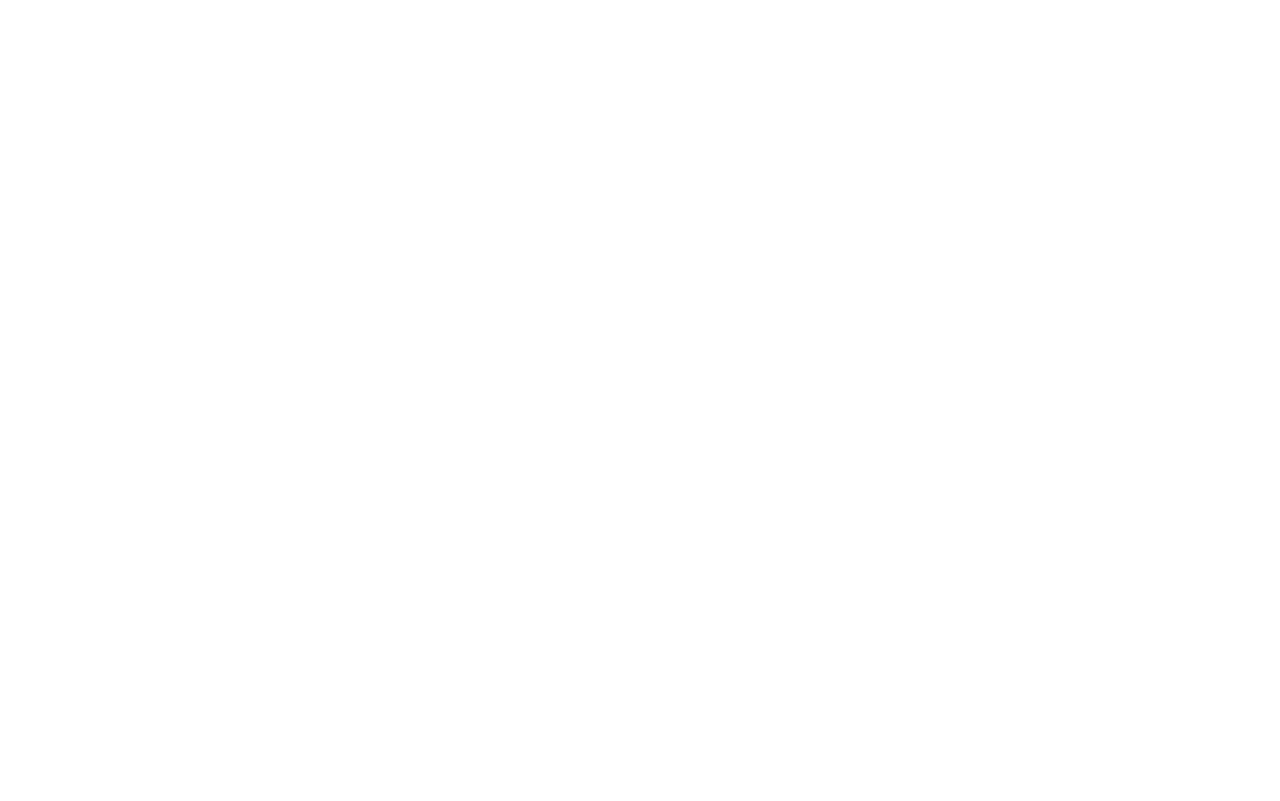
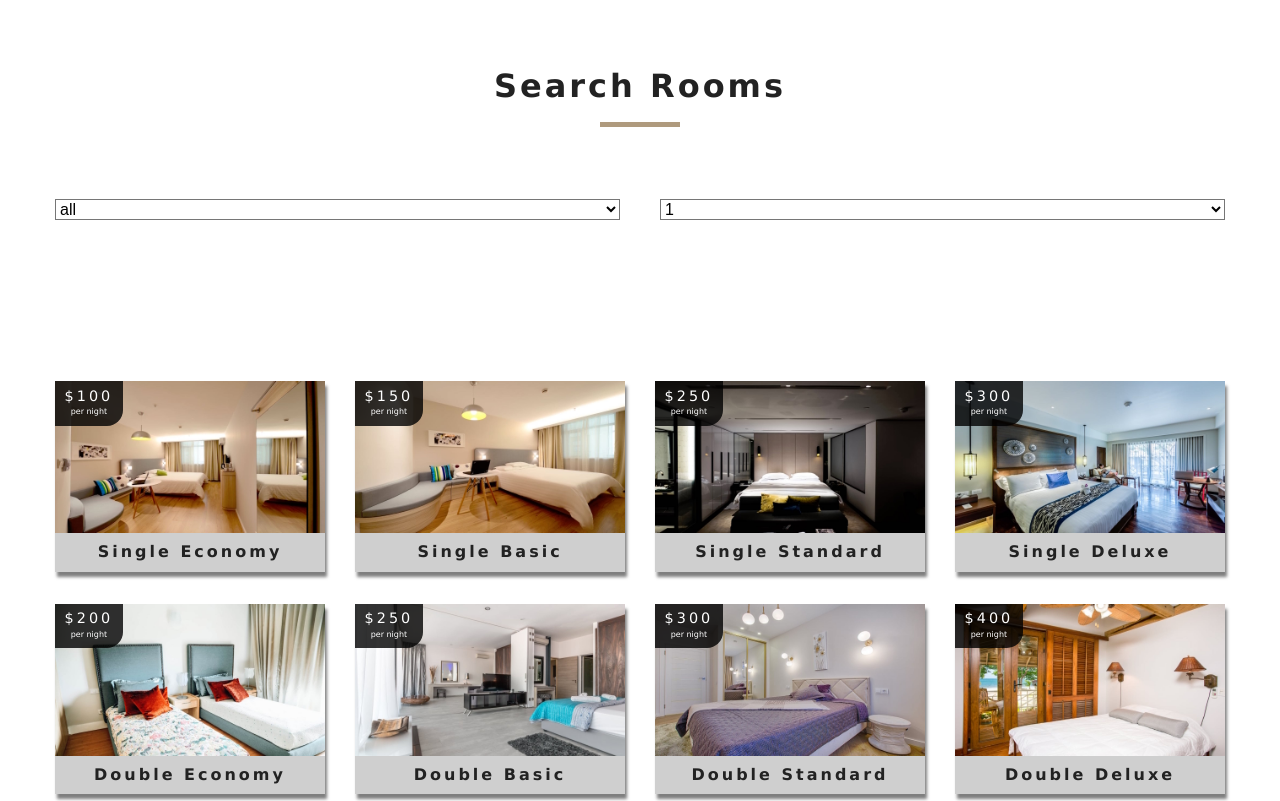
Before and after one commit to frankenstein32/Knights-Inn, a React (Create React App) app: page /rooms in a window 1280 px wide. Shown: the part 720-1521 px from the top of the page. Before the commit the page ends 800 px from the top, so only its background shows below. Built offline with nearby package versions, Linux system fonts and the light colour scheme.

Commit message:
Rooms componenet phase-1 setup

```diff
--- a/src/components/FeaturedRooms.js
+++ b/src/components/FeaturedRooms.js
@@ -1,5 +1,5 @@
 import React, { Component } from 'react'
-import {RoomContext} from '../context'
+import { RoomContext } from '../context'
 import Loading from './Loading'
 import Room from './Room'
 import Title from './Title'
@@ -7,9 +7,9 @@
 export default class FeaturedRooms extends Component {
     static contextType = RoomContext;
     render() {
-        let {loading, featuredRooms: rooms} = this.context
+        let { loading, featuredRooms: rooms } = this.context
         rooms = rooms.map(room => {
-            return <Room key={room.id} room={room}/>
+            return <Room key={room.id} room={room} />
         })
 
         return (
--- /dev/null
+++ b/src/components/RoomsContainer.js
@@ -0,0 +1,38 @@
+import React from 'react'
+import RoomsFilter from './RoomsFilter'
+import RoomsList from './RoomsList'
+import { withRoomConsumer } from '../context'
+import Loading from './Loading'
+
+function RoomContainer({ context }) {
+  const { loading, sortedRooms, rooms } = context;
+  if (loading) return <Loading />
+  return (
+    <>
+      <RoomsFilter rooms={rooms} />
+      <RoomsList rooms={sortedRooms} />
+    </ >
+  );
+}
+
+export default withRoomConsumer(RoomContainer);
+
+
+/* Previous Way to do the same work but bulky*/
+// export default function RoomsContainer() {
+//   return (
+//     <RoomConsumer>
+//       {value => {
+//         const { loading, sortedRooms, rooms } = value;
+//         if (loading) return <Loading />
+//         return (
+//           <div>
+//             Hello from RoomsContainer
+//             <RoomsFilter rooms={rooms} />
+//             <RoomsList rooms={sortedRooms} />
+//           </div>
+//         );
+//       }}
+//     </RoomConsumer>
+//   )
+// }
--- /dev/null
+++ b/src/components/RoomsFilter.js
@@ -0,0 +1,76 @@
+import React, { useContext } from 'react'
+import { RoomContext } from '../context'
+import Title from './Title'
+
+const getUnique = (items, value) => {
+  return [...new Set(items.map(item => item[value]))];
+}
+
+export default function RoomsFilter({ rooms }) {
+  const context = useContext(RoomContext);
+
+  const {
+    handleChange,
+    type,
+    capacity,
+    price,
+    maxPrice,
+    minPrice,
+    minSize,
+    maxSize,
+    breakfast,
+    pets
+  } = context;
+
+  /* Get Unique types and add all to it */
+  let types = getUnique(rooms, "type");
+  types = ["all", ...types]
+
+  /* Get unique capacity */
+  let people = getUnique(rooms, "capacity");
+
+  /* Map types to JSX */
+  types = types.map((item, index) => {
+    return <option value={item} key={index}>{item}</option>
+  });
+
+  /* Map capacity to JSX */
+  people = people.map((item, index) => {
+    return <option value={item} key={index}>{item}</option>
+  });
+
+  return (
+    <section className="filter-container">
+      <Title title="Search Rooms" />
+      <form className="filter-form">
+        {/* Select type start*/}
+        <div className="form-group">
+          <label htmlFor="type"></label>
+          <select
+            name="type"
+            id="type"
+            value={type}
+            className="form-control"
+            onChange={handleChange}>
+            {types}
+          </select>
+        </div>
+        {/* Select type end*/}
+
+        {/* Guests type start*/}
+        <div className="form-group">
+          <label htmlFor="capacity"></label>
+          <select
+            name="capacity"
+            id="capacity"
+            value={capacity}
+            className="form-control"
+            onChange={handleChange}>
+            {people}
+          </select>
+        </div>
+        {/* Guests type end*/}
+      </form>
+    </section>
+  )
+}
--- /dev/null
+++ b/src/components/RoomsList.js
@@ -0,0 +1,25 @@
+import React from 'react'
+import Room from './Room'
+
+export default function RoomsList({ rooms }) {
+
+  if (rooms.length === 0) {
+    return (
+      <div className="empty-search">
+        <h3>Unfortunately no rooms matched your search parameters</h3>
+      </div>
+    )
+  }
+
+  return (
+    <section className="roomslist">
+      <div className="roomslist-center">
+        {
+          rooms.map(item => {
+            return <Room key={item.id} room={item} />
+          })
+        }
+      </div>
+    </section>
+  )
+}
--- a/src/components/StyledHero.js
+++ b/src/components/StyledHero.js
@@ -4,7 +4,7 @@
 const StyledHero = styled.header`
 
     height: 500px;
-    background: url(${props => props.img? props.img : defaultImg}) center/cover no-repeat;
+    background: url(${props => props.img ? props.img : defaultImg}) center/cover no-repeat;
     display: flex;
     align-items: center;
     justify-content: center;`;
--- a/src/context.js
+++ b/src/context.js
@@ -1,3 +1,4 @@
+import { findAllByAltText } from '@testing-library/react';
 import React, { Component } from 'react'
 import items from './data'
 const RoomContext = React.createContext();
@@ -8,26 +9,44 @@
         rooms: [],
         sortedRooms: [],
         featuredRooms: [],
-        loading: true
+        loading: true,
+        type: 'all',
+        capacity: 1,
+        price: 0,
+        minPrice: 0,
+        maxPrice: 0,
+        minSize: 0,
+        maxSize: 0,
+        beakfast: false,
+        pets: false
     }
 
-    componentDidMount(){
+    componentDidMount() {
         let rooms = this.formatData(items)
         let featuredRooms = rooms.filter(room => room.featured === true)
+        let maxPrice = Math.max(...rooms.map(item => {
+            return item.price
+        }))
+        let maxSize = Math.max(...rooms.map(item => {
+            return item.size
+        }))
         this.setState({
             rooms,
             featuredRooms,
             sortedRooms: rooms,
-            loading: false
+            loading: false,
+            price: maxPrice,
+            maxPrice,
+            maxSize
         })
     }
 
-    formatData(items){
+    formatData(items) {
 
         let tempItems = items.map(item => {
             let id = item.sys.id;
             let images = item.fields.images.map(image => image.fields.file.url);
-            let room = {...item.fields, images, id}
+            let room = { ...item.fields, images, id }
 
             return room
         })
@@ -40,9 +59,52 @@
         return room;
     }
 
+    handleChange = event => {
+        const target = event.target
+        const value = event.type === 'checkbox' ? target.checked : target.value;
+        const name = target.name
+        this.setState({
+            [name]: value,
+        }, this.filterRooms);
+    }
+
+    filterRooms = () => {
+        let {
+            rooms,
+            type,
+            capacity,
+            price,
+            maxPrice,
+            maxSize,
+            breakfast,
+            pets
+        } = this.state;
+
+        // All the rooms
+        let tempRooms = [...rooms];
+
+        //Transform value
+        capacity = parseInt(capacity)
+
+        // Filter acc to the type
+        if (type !== 'all') {
+            tempRooms = tempRooms.filter(room => room.type === type);
+        }
+
+        //Filter acc to the capacity
+        if (capacity > 1) {
+            tempRooms = tempRooms.filter(room => room.capacity >= capacity)
+        }
+
+        this.setState({
+            sortedRooms: tempRooms
+        })
+    }
+
     render() {
         return (
-            <RoomContext.Provider value={{...this.state, getRoom: this.getRoom}}>
+            <RoomContext.Provider value={
+                { ...this.state, getRoom: this.getRoom, handleChange: this.handleChange }}>
                 {this.props.children}
             </RoomContext.Provider>
         )
@@ -50,5 +112,13 @@
 }
 
 const RoomConsumer = RoomContext.Consumer;
+// Another way to use Context - Snippet
+export function withRoomConsumer(Component) {
+    return function ConsumerWrapper(props) {
+        return <RoomConsumer>
+            {value => <Component {...props} context={value} />}
+        </RoomConsumer>
+    }
+}
 
-export {RoomProvider, RoomConsumer, RoomContext};
+export { RoomProvider, RoomConsumer, RoomContext };
--- a/src/pages/Home.js
+++ b/src/pages/Home.js
@@ -1,15 +1,15 @@
 import React from 'react'
 import Hero from '../components/Hero'
 import Banner from '../components/Banner'
-import {Link} from 'react-router-dom'
+import { Link } from 'react-router-dom'
 import Services from '../components/Services'
 import FeaturedRooms from '../components/FeaturedRooms'
 
-export default function Home(){
+export default function Home() {
     return (
         <>
             <Hero >
-            <Banner title="luxurious rooms"  subtitle="deluxe rooms starting at $299">
+                <Banner title="luxurious rooms" subtitle="deluxe rooms starting at $299">
                     <Link to="/rooms" className="btn-primary">
                         Our rooms
                     </Link>
--- a/src/pages/Rooms.js
+++ b/src/pages/Rooms.js
@@ -1,15 +1,19 @@
 import React from 'react'
 import Hero from '../components/Hero'
 import Banner from '../components/Banner'
-import {Link} from 'react-router-dom'
+import { Link } from 'react-router-dom'
+import RoomsContainer from '../components/RoomsContainer'
 
 const Rooms = () => {
     return (
-        <Hero hero='roomsHero'>
-            <Banner title="Our Rooms">
-                <Link to="/" className='btn-primary'>Return Home</Link>
-            </Banner>
-        </Hero>
+        <>
+            <Hero hero='roomsHero'>
+                <Banner title="Our Rooms">
+                    <Link to="/" className='btn-primary'>Return Home</Link>
+                </Banner>
+            </Hero>
+            <RoomsContainer />
+        </>
     )
 }
 
```
Also changed, not shown: src/pages/SingleRoom.js (+10 -10 lines), 1 other file (tests, documents, lock files or other folders). Lines whose indentation alone changed are shown as unchanged.
